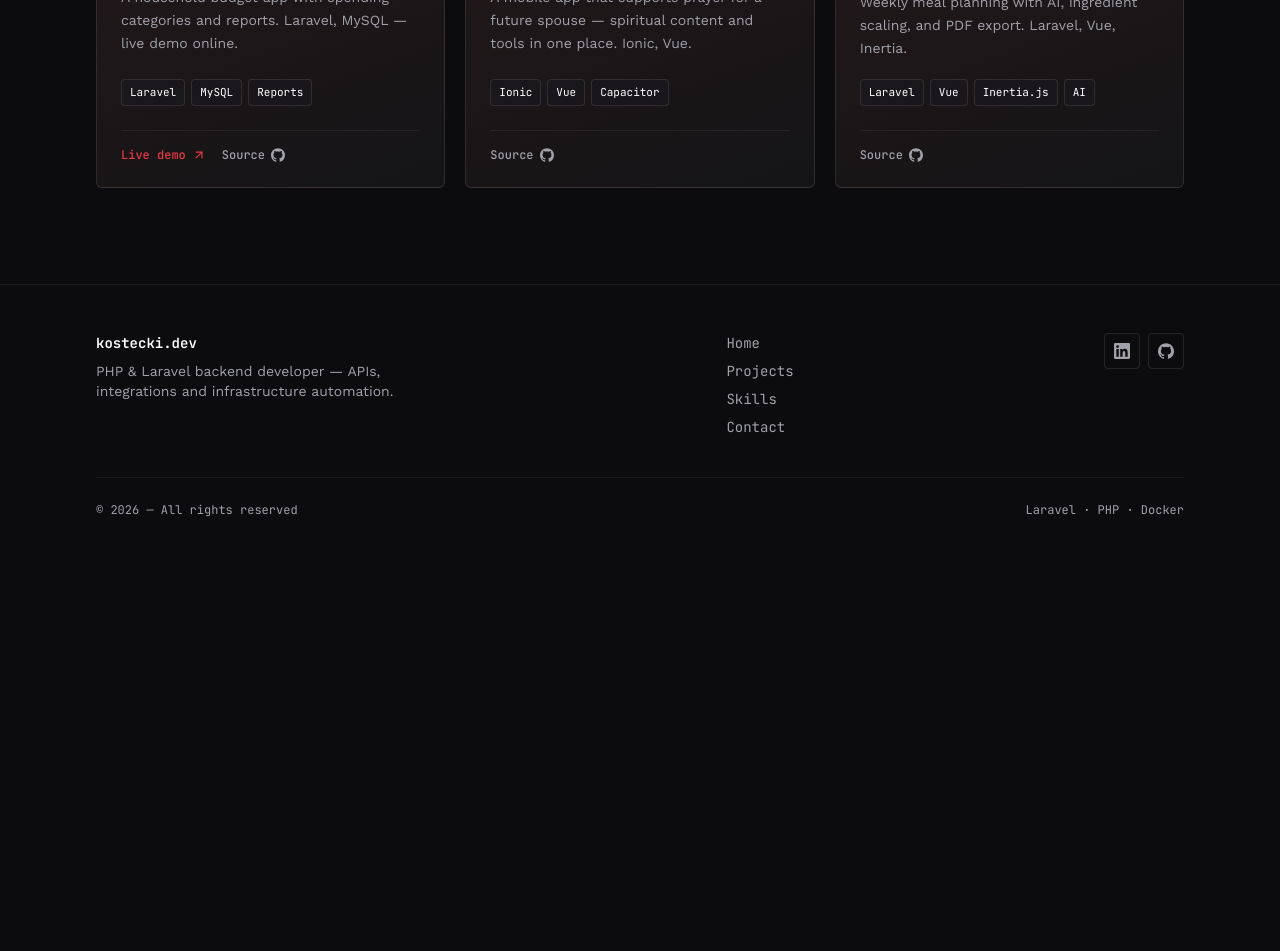
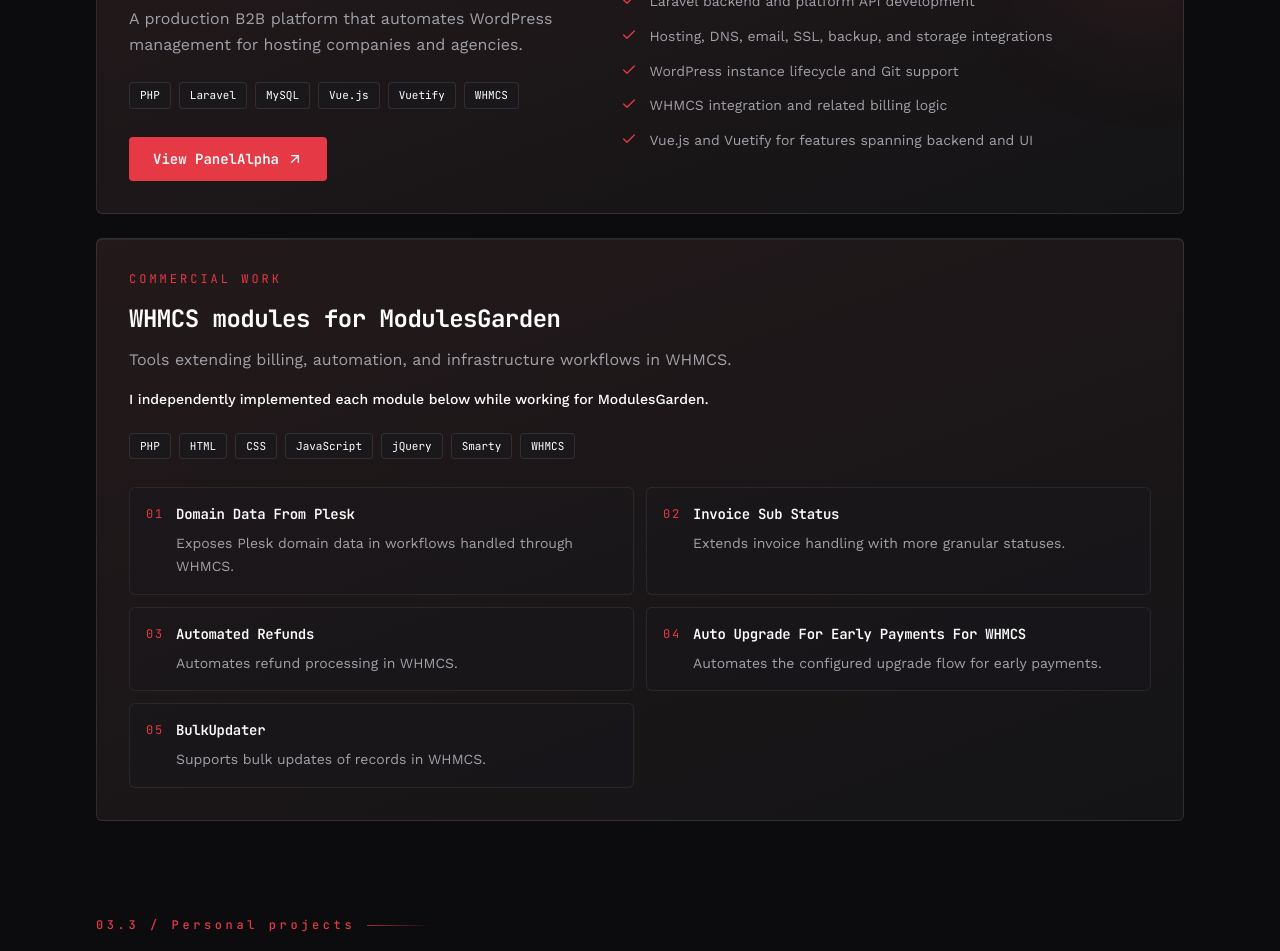
Before and after one commit to sebastian-kostecki/kostecki-dev-landing, a Vue app: page /projects in a window 1280 px wide. Shown: the part 460-1411 px from the top of the page. Before the commit the page ends 1026 px from the top, so only its background shows below. Built offline with nearby package versions, Linux system fonts and the light colour scheme.

Commit message:
feat: prioritize commercial work across portfolio pages
Co-authored-by: Cursor <cursoragent@cursor.com>

```diff
--- a/src/views/HomeView.vue
+++ b/src/views/HomeView.vue
@@ -3,17 +3,14 @@ import { ArrowRight } from '@lucide/vue'
 import SectionHeading from '@/components/ui/SectionHeading.vue'
 import AtAGlancePanel from '@/components/ui/AtAGlancePanel.vue'
 import ExperienceCard from '@/components/ui/ExperienceCard.vue'
-import ProjectCard from '@/components/ui/ProjectCard.vue'
+import PanelAlphaFeature from '@/components/ui/PanelAlphaFeature.vue'
+import CommercialProjectGroup from '@/components/ui/CommercialProjectGroup.vue'
 import SkillBadge from '@/components/ui/SkillBadge.vue'
 import { useContent } from '@/composables/useContent'
 
 const content = useContent()
 
 function experienceIndex(i: number) {
-  return String(i + 1).padStart(2, '0')
-}
-
-function projectIndex(i: number) {
   return String(i + 1).padStart(2, '0')
 }
 </script>
@@ -118,13 +115,9 @@ function projectIndex(i: number) {
           :title="content.projects.title"
           :subtitle="content.projects.subtitle"
         />
-        <div class="grid gap-5 sm:grid-cols-2 lg:grid-cols-3">
-          <ProjectCard
-            v-for="(project, i) in content.projects.personal.items"
-            :key="project.title"
-            :project="project"
-            :index="projectIndex(i)"
-          />
+        <div class="space-y-5">
+          <PanelAlphaFeature :project="content.projects.featured" compact />
+          <CommercialProjectGroup :group="content.projects.commercialGroup" compact />
         </div>
         <div class="mt-10">
           <RouterLink
--- a/src/views/ProjectsView.vue
+++ b/src/views/ProjectsView.vue
@@ -1,12 +1,14 @@
 <script setup lang="ts">
 import SectionHeading from '@/components/ui/SectionHeading.vue'
+import PanelAlphaFeature from '@/components/ui/PanelAlphaFeature.vue'
+import CommercialProjectGroup from '@/components/ui/CommercialProjectGroup.vue'
 import ProjectCard from '@/components/ui/ProjectCard.vue'
 import { useContent } from '@/composables/useContent'
 
 const content = useContent()
 
-function projectIndex(i: number) {
-  return String(i + 1).padStart(2, '0')
+function projectIndex(index: number) {
+  return String(index + 1).padStart(2, '0')
 }
 </script>
 
@@ -19,14 +21,29 @@ function projectIndex(i: number) {
         :title="content.projects.title"
         :subtitle="content.projects.subtitle"
       />
-      <div class="grid gap-5 sm:grid-cols-2 lg:grid-cols-3">
-        <ProjectCard
-          v-for="(project, i) in content.projects.personal.items"
-          :key="project.title"
-          :project="project"
-          :index="projectIndex(i)"
+
+      <div class="space-y-6">
+        <PanelAlphaFeature :project="content.projects.featured" />
+        <CommercialProjectGroup :group="content.projects.commercialGroup" />
+      </div>
+
+      <section class="mt-24" aria-labelledby="personal-projects-heading">
+        <SectionHeading
+          heading-id="personal-projects-heading"
+          :index="content.projects.personal.index"
+          :title="content.projects.personal.title"
+          :subtitle="content.projects.personal.subtitle"
         />
-      </div>
+
+        <div class="grid gap-5 sm:grid-cols-2 lg:grid-cols-3">
+          <ProjectCard
+            v-for="(project, index) in content.projects.personal.items"
+            :key="project.title"
+            :project="project"
+            :index="projectIndex(index)"
+          />
+        </div>
+      </section>
     </div>
   </div>
 </template>
```
